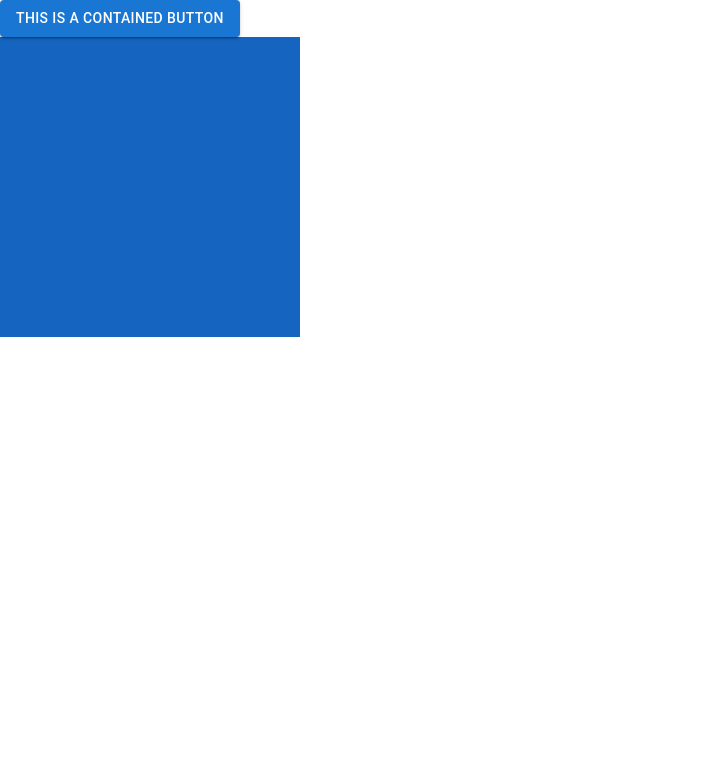
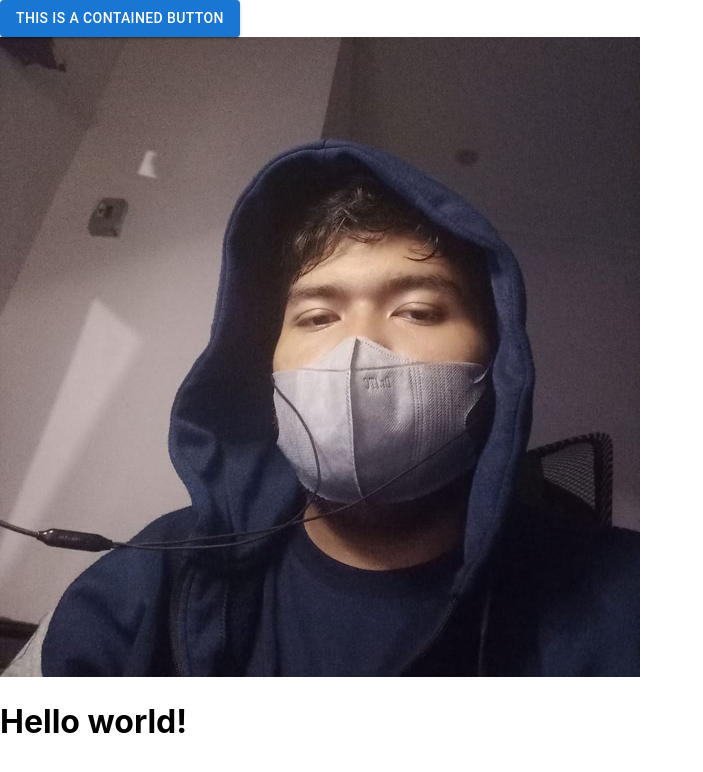
Before and after one commit to Mystereyn/muiandreactjs, a React (Create React App) app in the folder muiandreact/: page / in a window 1280 px wide. Shown: the top 772 px of the page, without its empty margins (0-703 px from the left). Built offline with nearby package versions, Linux system fonts and the light colour scheme.

Commit message:
something has been big changed

```diff
--- a/muiandreact/src/App.js
+++ b/muiandreact/src/App.js
@@ -1,5 +1,9 @@
 import Button from "@mui/material/Button";
 import Box from "@mui/material/Box";
+import MyPict from "./Picts/myPict.jpg";
+
+import React from "react";
+
 function App() {
   return (
     <div className="App">
@@ -8,19 +12,16 @@ function App() {
               this is a contained Button
           </Button>
       </div>
-      <div className="box">
-      <Box
-      sx={{
-        width: 300,
-        height: 300,
-        backgroundColor: 'primary.dark',
-        '&:hover': {
-          backgroundColor: 'primary.main',
-          opacity: [0.9, 0.8, 0.7],
-        },
-      }}
-    />
+      <div className="img">
+        <img src={MyPict}
+            height="50%"
+            alt="myPict"
+            width="50%">
+        </img>
       </div>
+      <h1 className="text-3xl font-bold underline">
+      Hello world!
+      </h1>
     </div>
   );
 }
--- /dev/null
+++ b/muiandreact/src/components/Footer.js
@@ -0,0 +1,4 @@
+// import React from "@react";
+// import FooterCss from "./Footer.css"
+
+// import
--- a/muiandreact/src/index.css
+++ b/muiandreact/src/index.css
@@ -1,3 +1,8 @@
+@tailwind base;
+@tailwind components;
+@tailwind utilities;
+
+
 body {
   margin: 0;
   font-family: -apple-system, BlinkMacSystemFont, 'Segoe UI', 'Roboto', 'Oxygen',
```
Also changed, not shown: muiandreact/src/Picts/myPict.jpg (added).
